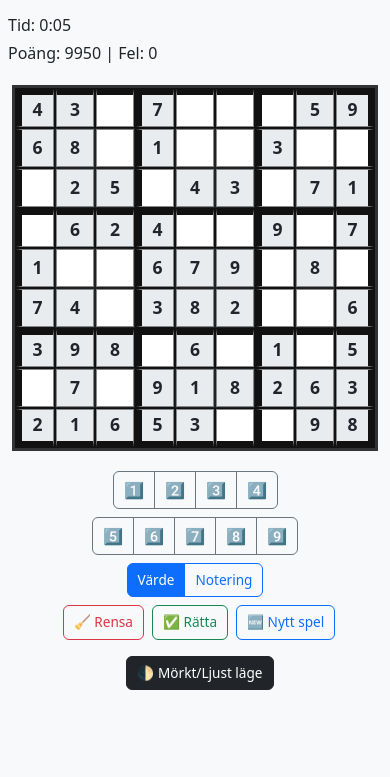
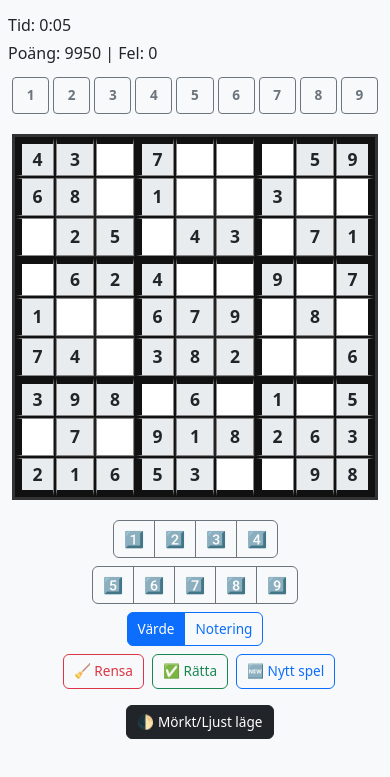
Before and after one commit to hakimsjo/sudoku, a plain HTML site: page index.html in a window 390 px wide. Shown: the part 67-844 px from the top of the page. Drawn offline with nearby package versions, Linux system fonts and the light colour scheme.

Commit message:
Add completed number tracker

```diff
--- a/index.html
+++ b/index.html
@@ -88,6 +88,24 @@
         .sudoku-controls {
             margin: 20px auto;
             width: fit-content;
+        }
+        .number-completion {
+            display: grid;
+            grid-template-columns: repeat(9, minmax(0, 1fr));
+            gap: 6px;
+            width: min(384px, calc(100vw - 24px));
+            margin: 12px auto 0;
+        }
+        .completion-btn {
+            aspect-ratio: 1;
+            min-width: 0;
+            padding: 0;
+            font-weight: 700;
+            line-height: 1;
+        }
+        .completion-btn.completed {
+            text-decoration: line-through;
+            opacity: 0.58;
         }
         .btn-darkmode {
             margin-left: 10px;
@@ -263,6 +281,12 @@
             .num-btn {
                 font-size: 1rem !important;
             }
+            .number-completion {
+                gap: 4px;
+            }
+            .completion-btn {
+                font-size: 0.85rem;
+            }
             .sudoku-controls button {
                 padding: 6px 10px;
                 font-size: 0.85rem;
@@ -285,6 +309,7 @@
         </div>
         <div id="timer" class="mb-1">Tid: 0:00</div>
         <div id="score" class="mb-2">Poäng: 0 | Fel: 0</div>
+        <div id="number-completion" class="number-completion" aria-label="Markera färdiga siffror"></div>
         <div id="sudoku-board" class="sudoku-board"></div>
         <div class="sudoku-controls mt-3">
             <div class="d-flex flex-column align-items-center">
--- a/sudoku.js
+++ b/sudoku.js
@@ -60,6 +60,7 @@ let checkResult = null; // To store check results ('right', 'wrong')
 let entryMode = 'value';
 let mistakeCount = 0;
 let mistakeHistory = [];
+let completedNumbers = [];
 const savedGameKey = 'sudoku_saved_game';
 const scoreBaseByDifficulty = {
     easy: 10000,
@@ -132,6 +133,7 @@ function saveGameState() {
         entryMode,
         mistakeCount,
         mistakeHistory,
+        completedNumbers,
         darkMode: document.body.classList.contains('bg-dark')
     };
 
@@ -168,6 +170,9 @@ function restoreSavedGame() {
         entryMode = state.entryMode === 'note' ? 'note' : 'value';
         mistakeCount = Number.isInteger(state.mistakeCount) && state.mistakeCount >= 0 ? state.mistakeCount : 0;
         mistakeHistory = Array.isArray(state.mistakeHistory) ? state.mistakeHistory : [];
+        completedNumbers = Array.isArray(state.completedNumbers)
+            ? state.completedNumbers.filter(num => Number.isInteger(num) && num >= 1 && num <= 9)
+            : [];
         checkResult = null;
 
         document.body.classList.toggle('bg-dark', state.darkMode === true);
@@ -455,6 +460,36 @@ function renderBoard() {
     }
 }
 
+function renderNumberCompletion() {
+    const completionDiv = document.getElementById('number-completion');
+    if (!completionDiv) return;
+
+    completionDiv.innerHTML = '';
+    for (let num = 1; num <= 9; num++) {
+        const button = document.createElement('button');
+        const isCompleted = completedNumbers.includes(num);
+        button.type = 'button';
+        button.className = `btn btn-sm completion-btn ${isCompleted ? 'btn-success completed' : 'btn-outline-secondary'}`;
+        button.dataset.num = num;
+        button.textContent = num;
+        button.setAttribute('aria-pressed', isCompleted ? 'true' : 'false');
+        button.setAttribute('aria-label', `${isCompleted ? 'Avmarkera' : 'Markera'} ${num} som färdig`);
+        button.onclick = () => toggleCompletedNumber(num);
+        completionDiv.appendChild(button);
+    }
+}
+
+function toggleCompletedNumber(num) {
+    if (completedNumbers.includes(num)) {
+        completedNumbers = completedNumbers.filter(completedNum => completedNum !== num);
+    } else {
+        completedNumbers = [...completedNumbers, num].sort((a, b) => a - b);
+    }
+
+    saveGameState();
+    renderNumberCompletion();
+}
+
 function renderNotes(cell, notes) {
     if (!notes.length) return;
 
@@ -540,8 +575,10 @@ function executeClearBoard() {
     checkResult = null;
     mistakeCount = 0;
     mistakeHistory = [];
+    completedNumbers = [];
     saveGameState();
     renderBoard();
+    renderNumberCompletion();
     updateScoreDisplay();
     closeConfirmModal();
 }
@@ -821,6 +858,7 @@ document.addEventListener('DOMContentLoaded', () => {
         const modeInput = document.querySelector(`input[name="entryMode"][value="${entryMode}"]`);
         if (modeInput) modeInput.checked = true;
         renderBoard();
+        renderNumberCompletion();
         startTimer(false);
     } else {
         newGame();
@@ -834,9 +872,11 @@ function newGame() {
     entryMode = 'value';
     mistakeCount = 0;
     mistakeHistory = [];
+    completedNumbers = [];
     const valueMode = document.getElementById('valueMode');
     if (valueMode) valueMode.checked = true;
     renderBoard();
+    renderNumberCompletion();
     startTimer();
     saveGameState();
 }
```
